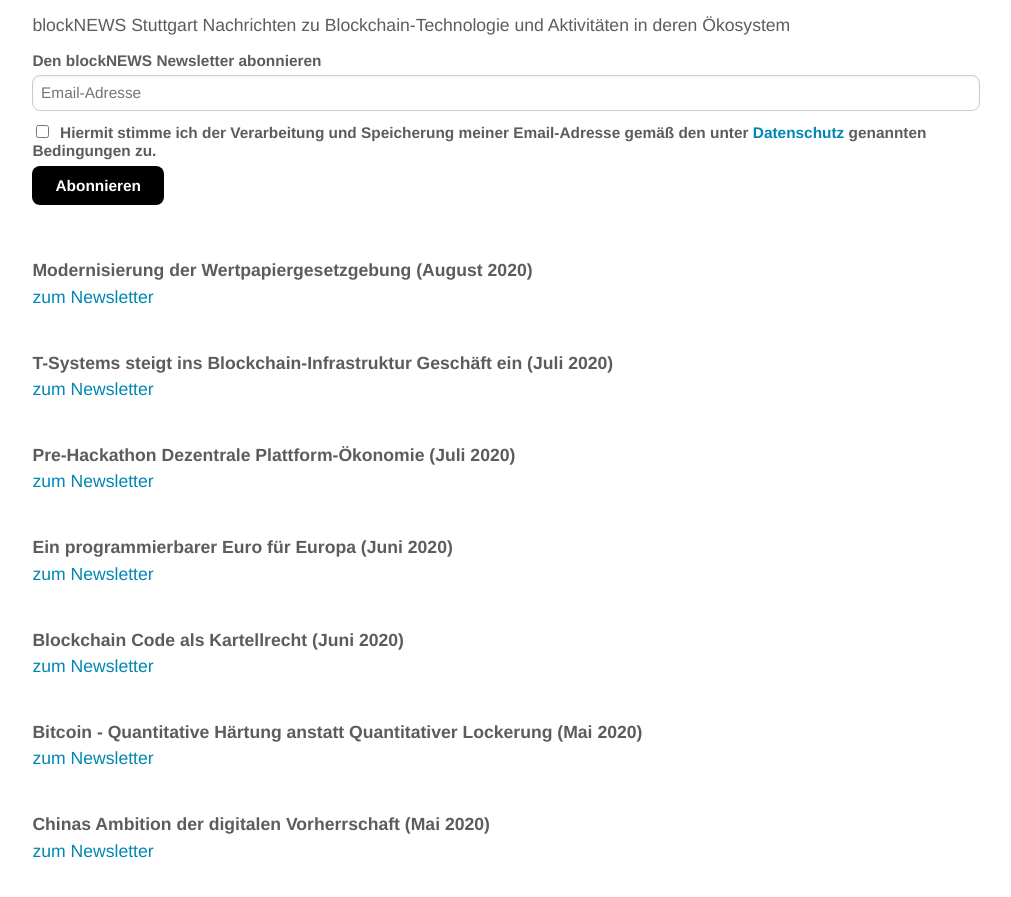
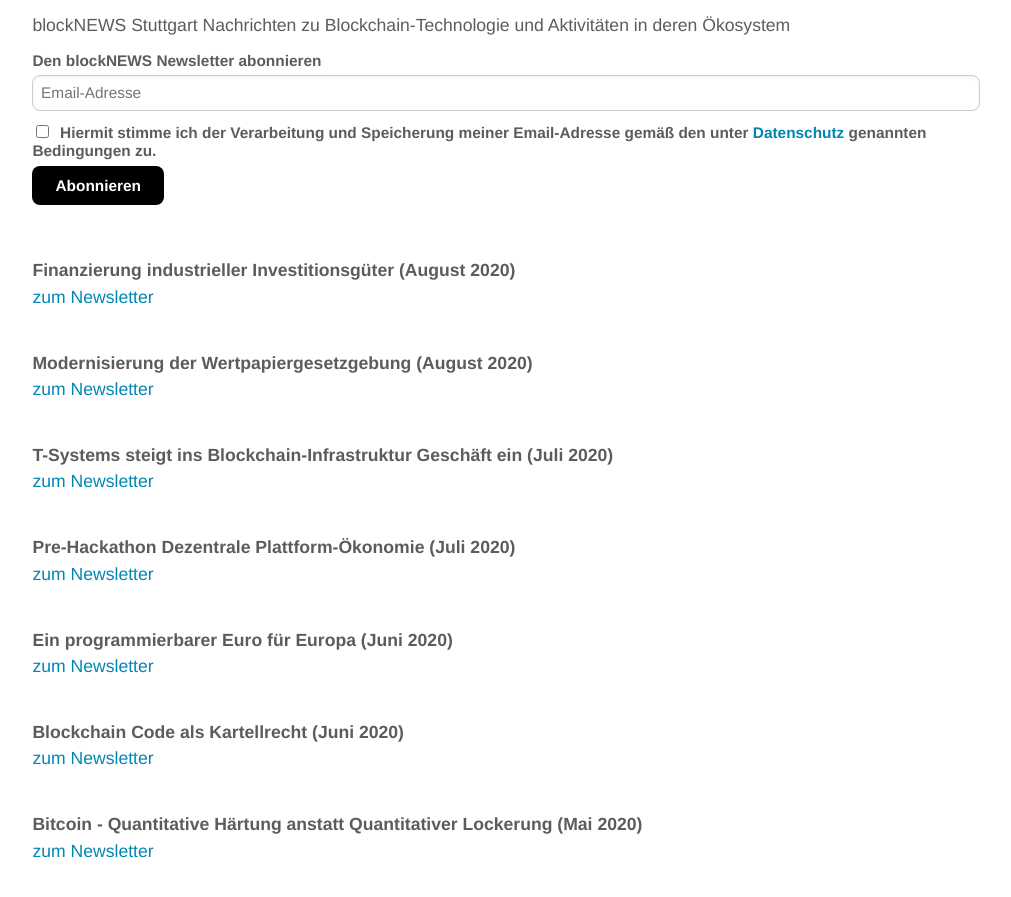
Before and after one commit to blocklab/site, a Jekyll site: the page built from newsletter.md, in a window 1280 px wide and 900 px high, scrolled down 529 px. Shown: the top 897 px of the window, without its empty margins (134-1145 px from the left). Built offline with Jekyll 4.4.1, drawn with Linux system fonts in a browser that asks for light colours; comment, search, counter and statistics services are not loaded.

Commit message:
Update newsletter.md

```diff
--- a/newsletter.md
+++ b/newsletter.md
@@ -33,6 +33,11 @@ Nachrichten zu Blockchain-Technologie und Aktivitäten in deren Ökosystem
 <!--End mc_embed_signup-->
 
 <br>
+<br>
+**Finanzierung industrieller Investitionsgüter (August 2020)**
+<br>
+[zum Newsletter](https://mailchi.mp/4af0f7cdc405/finanzierung-industrieller-investitionsgter)
+
 <br>
 **Modernisierung der Wertpapiergesetzgebung (August 2020)**
 <br>
```
